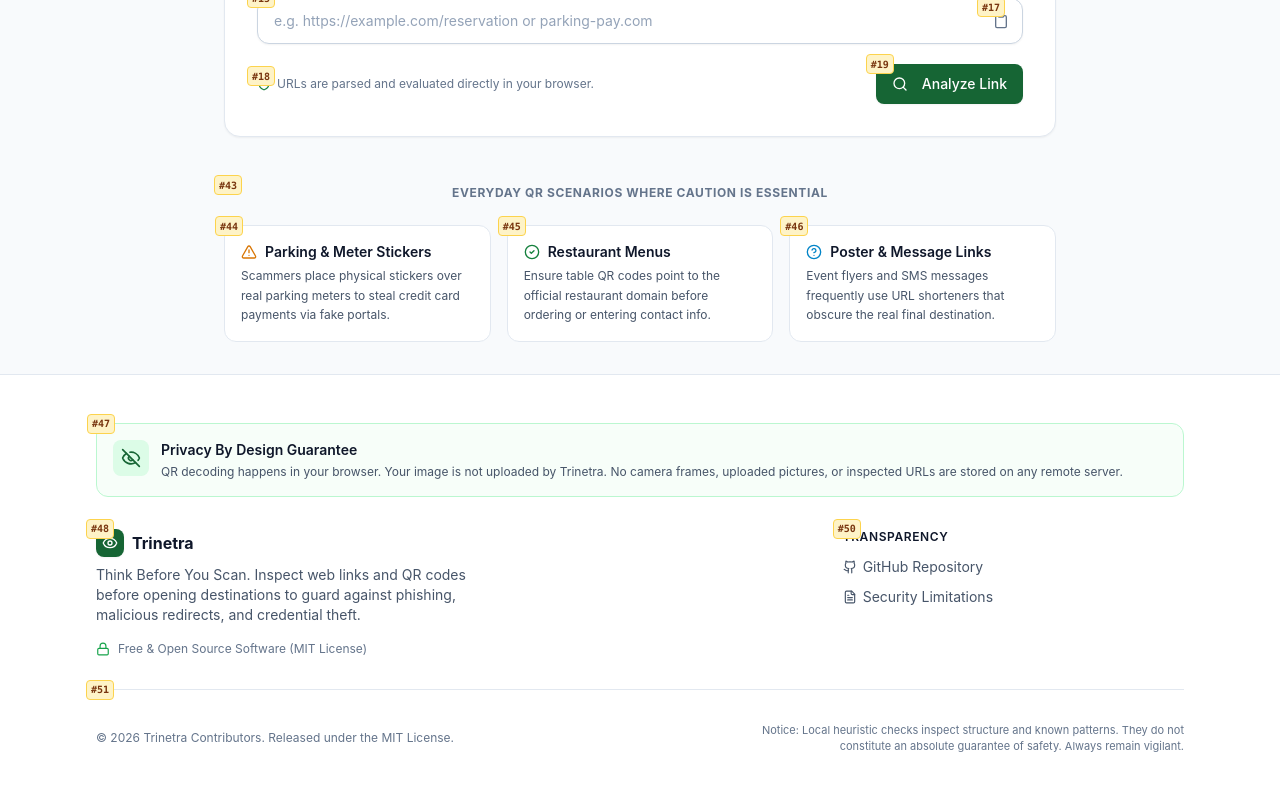
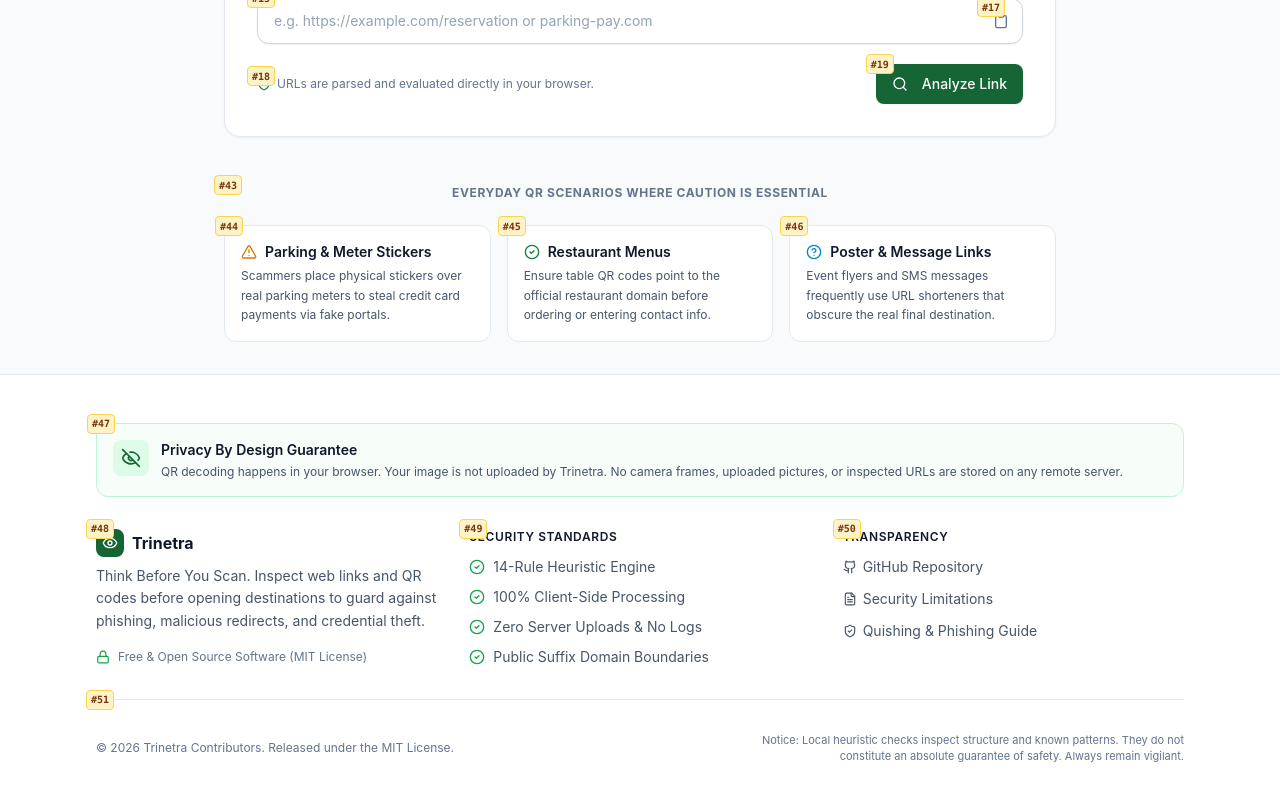
Before and after one commit to naringrekarneel/TRINETRA, a React (Vite) app: page / in a window 1280 px wide. Shown: the part 404-1204 px from the top of the page. Built offline with nearby package versions, Linux system fonts and the light colour scheme; the HTML template or start-up script is replaced by a standard one.

Commit message:
feat: fill footer whitespace between elements #48 and #50 with Security Standards (#49)

```diff
--- a/src/components/layout/Footer.tsx
+++ b/src/components/layout/Footer.tsx
@@ -1,6 +1,6 @@
 import React from "react";
 import { Link } from "react-router-dom";
-import { Eye, Lock, EyeOff, FileText, Github } from "lucide-react";
+import { Eye, Lock, EyeOff, FileText, Github, CheckCircle2, ShieldCheck } from "lucide-react";
 import { NumBadge } from "../../context/ElementNumberContext";
 
 export const Footer: React.FC = () => {
@@ -29,7 +29,7 @@
 
         <div className="grid grid-cols-1 md:grid-cols-3 gap-8">
           {/* Brand Info (#48) */}
-          <div className="relative md:col-span-2">
+          <div className="relative">
             <NumBadge id={48} />
             <div className="flex items-center gap-2">
               <div className="flex h-7 w-7 items-center justify-center rounded-lg bg-forest-800 text-white dark:bg-forest-600 shadow-sm">
@@ -39,18 +39,44 @@
                 Trinetra
               </span>
             </div>
-            <p className="mt-2 text-sm text-slate-600 dark:text-slate-400 max-w-sm">
+            <p className="mt-2 text-sm text-slate-600 dark:text-slate-400 leading-relaxed">
               Think Before You Scan. Inspect web links and QR codes before
               opening destinations to guard against phishing, malicious
               redirects, and credential theft.
             </p>
             <div className="mt-4 flex items-center gap-2 text-xs text-slate-500 dark:text-slate-400">
               <Lock
-                className="h-3.5 w-3.5 text-forest-600"
+                className="h-3.5 w-3.5 text-forest-600 shrink-0"
                 aria-hidden="true"
               />
               <span>Free &amp; Open Source Software (MIT License)</span>
             </div>
+          </div>
+
+          {/* Security Standards (#49 - Fills space between #48 and #50) */}
+          <div className="relative">
+            <NumBadge id={49} />
+            <h4 className="text-xs font-semibold uppercase tracking-wider text-slate-900 dark:text-slate-200">
+              Security Standards
+            </h4>
+            <ul className="mt-3 space-y-2.5 text-sm text-slate-600 dark:text-slate-400">
+              <li className="flex items-center gap-2">
+                <CheckCircle2 className="h-4 w-4 text-forest-600 dark:text-forest-400 shrink-0" aria-hidden="true" />
+                <span>14-Rule Heuristic Engine</span>
+              </li>
+              <li className="flex items-center gap-2">
+                <CheckCircle2 className="h-4 w-4 text-forest-600 dark:text-forest-400 shrink-0" aria-hidden="true" />
+                <span>100% Client-Side Processing</span>
+              </li>
+              <li className="flex items-center gap-2">
+                <CheckCircle2 className="h-4 w-4 text-forest-600 dark:text-forest-400 shrink-0" aria-hidden="true" />
+                <span>Zero Server Uploads &amp; No Logs</span>
+              </li>
+              <li className="flex items-center gap-2">
+                <CheckCircle2 className="h-4 w-4 text-forest-600 dark:text-forest-400 shrink-0" aria-hidden="true" />
+                <span>Public Suffix Domain Boundaries</span>
+              </li>
+            </ul>
           </div>
 
           {/* Legal / Limitations (#50) */}
@@ -59,7 +85,7 @@
             <h4 className="text-xs font-semibold uppercase tracking-wider text-slate-900 dark:text-slate-200">
               Transparency
             </h4>
-            <ul className="mt-3 space-y-2 text-sm">
+            <ul className="mt-3 space-y-2.5 text-sm">
               <li>
                 <a
                   href="https://github.com/placeholder-org/trinetra"
@@ -78,6 +104,15 @@
                 >
                   <FileText className="h-3.5 w-3.5" aria-hidden="true" />
                   Security Limitations
+                </Link>
+              </li>
+              <li>
+                <Link
+                  to="/security-guide"
+                  className="inline-flex items-center gap-1.5 text-slate-600 hover:text-forest-700 dark:text-slate-400 dark:hover:text-forest-400 transition-colors"
+                >
+                  <ShieldCheck className="h-3.5 w-3.5" aria-hidden="true" />
+                  Quishing &amp; Phishing Guide
                 </Link>
               </li>
             </ul>
```
